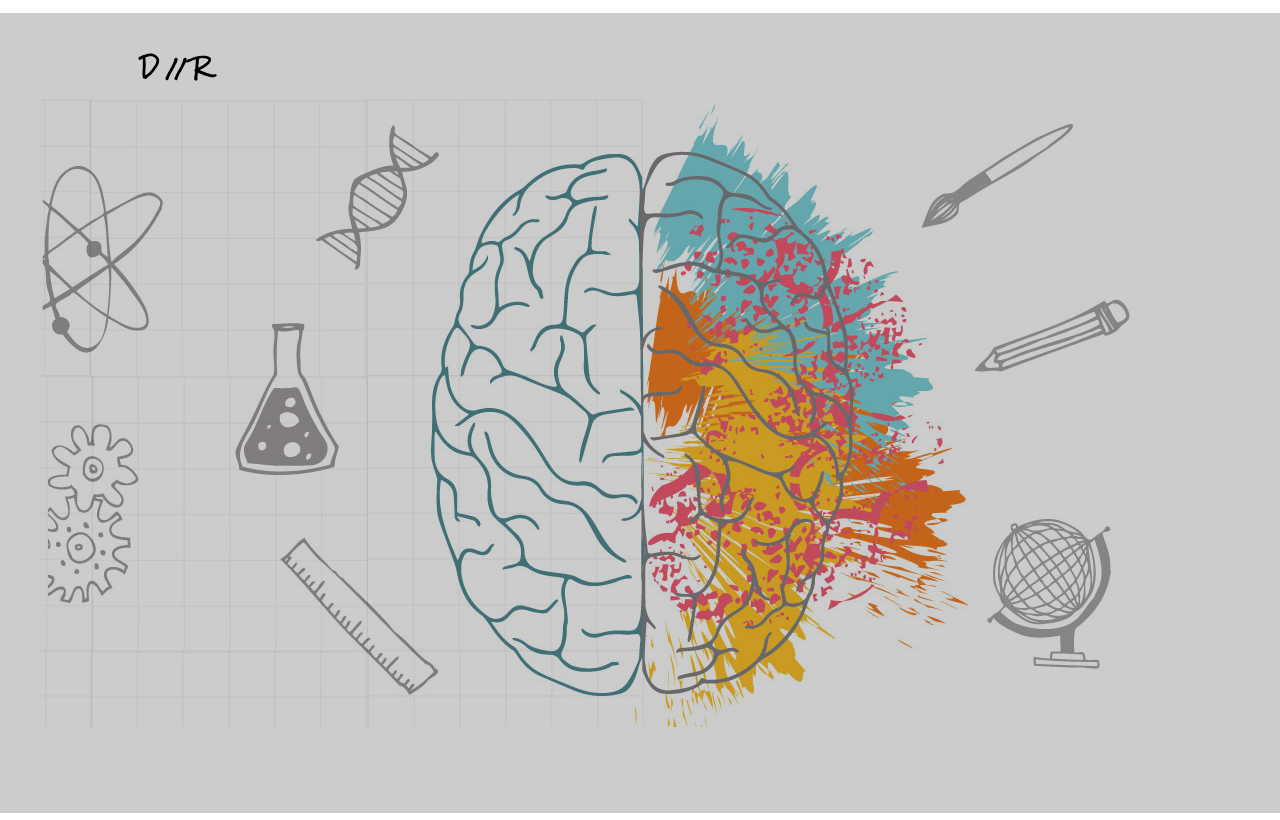
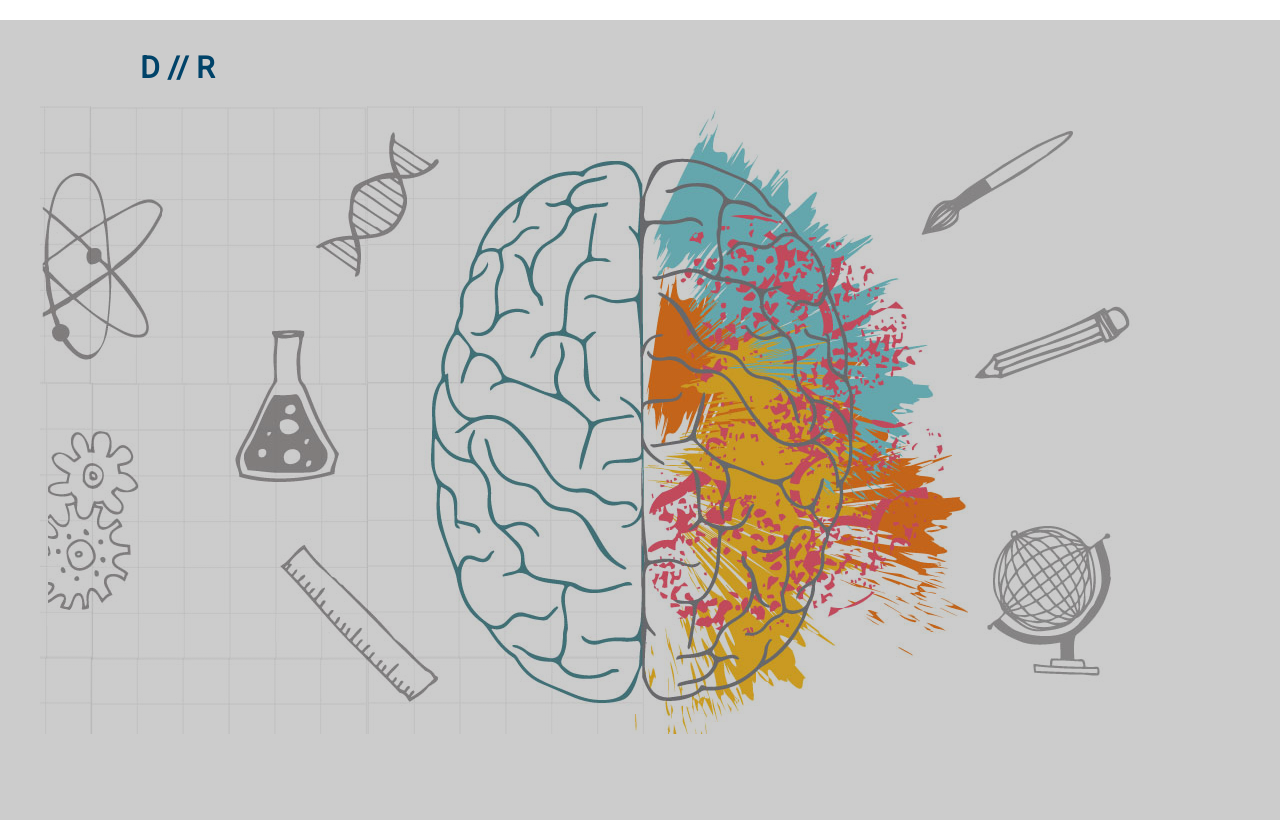
Before and after one commit to dimitriearose/blog, a Next.js app: page / in a window 1280 px wide. Built offline with nearby package versions, Linux system fonts and the light colour scheme.

Commit message:
change of font

```diff
--- a/components/Navbar/Navbar.module.scss
+++ b/components/Navbar/Navbar.module.scss
@@ -1,7 +1,15 @@
 @import url("https://fonts.googleapis.com/css2?family=Rock+Salt&display=swap");
+@import url("https://fonts.googleapis.com/css2?family=Roboto&family=Rock+Salt&display=swap");
+@import "../../styles/variables";
 
 .header {
-  font-family: "Rock Salt", cursive;
-  font-size: 20px;
+  font-family: "Roboto";
+  font-size: 30px;
   padding-top: 30px;
+  color: $secondary-color;
+  transition: all 1s ease-in-out;
+
+  &:hover {
+    color: $primary-color;
+  }
 }
--- a/components/Navbar/Navbar.tsx
+++ b/components/Navbar/Navbar.tsx
@@ -1,9 +1,12 @@
 import styles from "./Navbar.module.scss"
+import Link from "next/link"
 
 function Navbar() {
   return (
     <div className='xl:container xl:mx-auto'>
-      <h1 className={styles.header}>D // R</h1>
+      <h1 className={styles.header}>
+        <Link href='/'>D // R</Link>
+      </h1>
     </div>
   )
 }
```
Also changed, not shown: styles/_variables.scss (renamed from styles/variables.scss).
